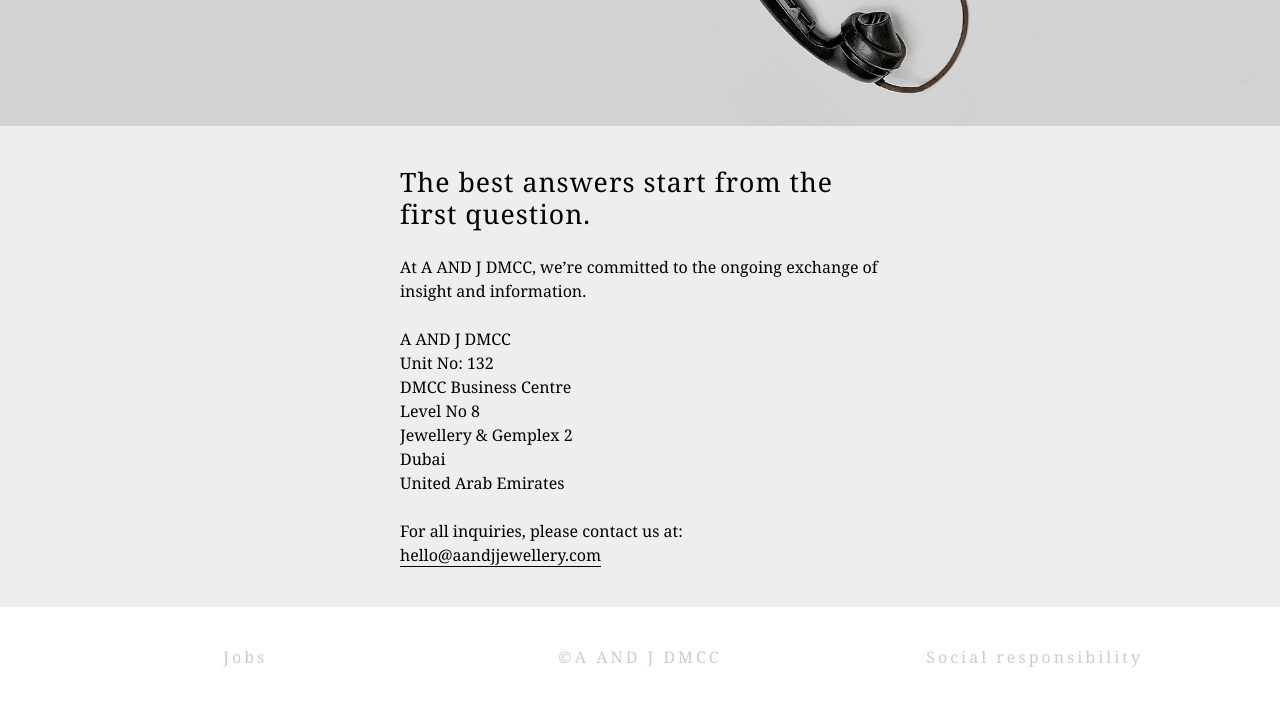
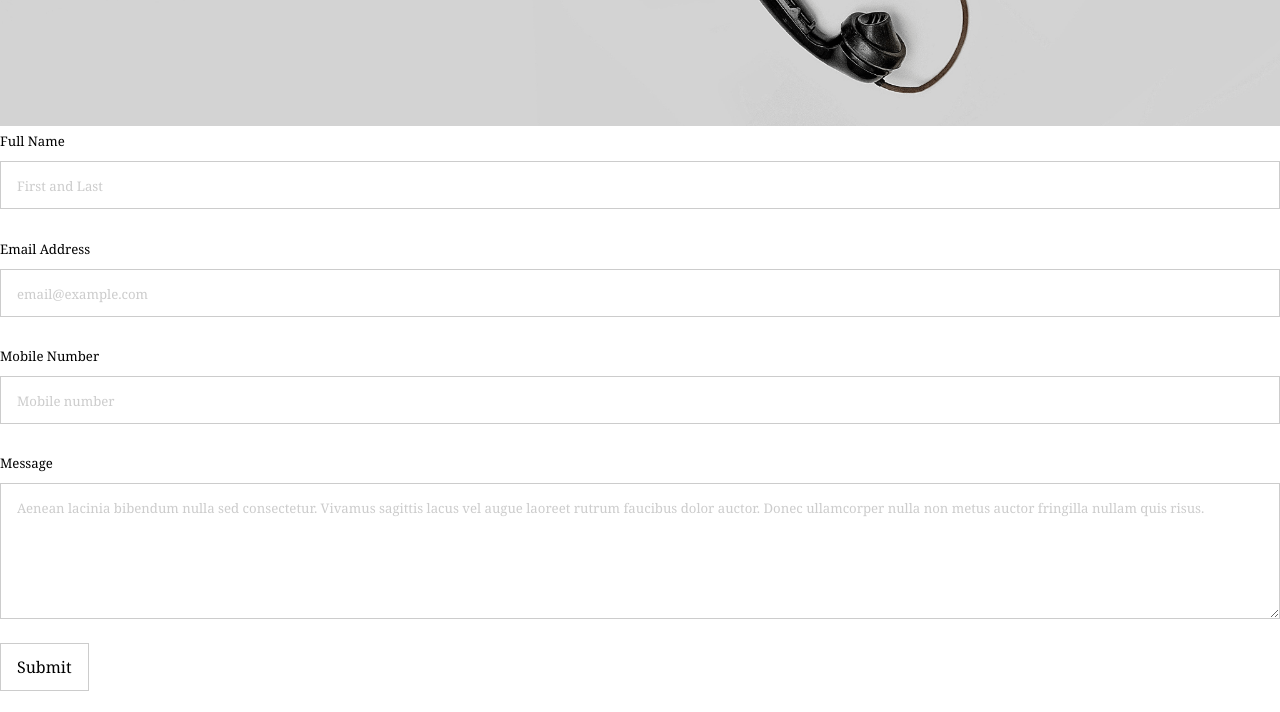
Before and after one commit to tshanib/diamangocdd, a plain HTML site: page en/contact.html in a window 1280 px wide. Shown: the part 500-1212 px from the top of the page. Drawn offline with Linux system fonts and the light colour scheme; a script that the page names is missing.

Commit message:
Update contact.html

```diff
--- a/en/contact.html
+++ b/en/contact.html
@@ -113,7 +113,128 @@
 		<p>
 	<img alt="" src="../frontend/files/userfiles/images/contact/contact.png" /></p>
 	</div>
-</div>															<div class="content-item content-item-text">
+</div>
+		<form id="fs-frm" name="simple-contact-form" accept-charset="utf-8" action="https://formspree.io/f/myylpplj" method="post">
+  <fieldset id="fs-frm-inputs">
+    <label for="full-name">Full Name</label>
+    <input type="text" name="name" id="full-name" placeholder="First and Last" required="">
+    <label for="email-address">Email Address</label>
+    <input type="email" name="_replyto" id="email-address" placeholder="email@example.com" required="">
+    <label for="mobile-number">Mobile Number</label>
+    <input type="mobile-number" name="phone" id="phone" placeholder="Mobile number" required="">
+    <label for="message">Message</label>
+    <textarea rows="5" name="message" id="message" placeholder="Aenean lacinia bibendum nulla sed consectetur. Vivamus sagittis lacus vel augue laoreet rutrum faucibus dolor auctor. Donec ullamcorper nulla non metus auctor fringilla nullam quis risus." required=""></textarea>
+    <input type="hidden" name="_subject" id="email-subject" value="Contact Form Submission">
+  </fieldset>
+  <input type="submit" value="Submit">
+</form><style>/* reset */
+#fs-frm input,
+#fs-frm select,
+#fs-frm textarea,
+#fs-frm fieldset,
+#fs-frm optgroup,
+#fs-frm label,
+#fs-frm #card-element:disabled {
+  font-family: inherit;
+  font-size: 100%;
+  color: inherit;
+  border: none;
+  border-radius: 0;
+  display: block;
+  width: 100%;
+  padding: 0;
+  margin: 0;
+  -webkit-appearance: none;
+  -moz-appearance: none;
+}
+#fs-frm label,
+#fs-frm legend,
+#fs-frm ::placeholder {
+  font-size: .825rem;
+  margin-bottom: .5rem;
+  padding-top: .2rem;
+  display: flex;
+  align-items: baseline;
+}
+
+/* border, padding, margin, width */
+#fs-frm input,
+#fs-frm select,
+#fs-frm textarea,
+#fs-frm #card-element {
+  border: 1px solid rgba(0,0,0,0.2);
+  background-color: rgba(255,255,255,0.9);
+  padding: .75em 1rem;
+  margin-bottom: 1.5rem;
+}
+#fs-frm input:focus,
+#fs-frm select:focus,
+#fs-frm textarea:focus {
+  background-color: white;
+  outline-style: solid;
+  outline-width: thin;
+  outline-color: gray;
+  outline-offset: -1px;
+}
+#fs-frm [type="text"],
+#fs-frm [type="email"] {
+  width: 100%;
+}
+#fs-frm [type="button"],
+#fs-frm [type="submit"],
+#fs-frm [type="reset"] {
+  width: auto;
+  cursor: pointer;
+  -webkit-appearance: button;
+  -moz-appearance: button;
+  appearance: button;
+}
+#fs-frm [type="button"]:focus,
+#fs-frm [type="submit"]:focus,
+#fs-frm [type="reset"]:focus {
+  outline: none;
+}
+#fs-frm [type="submit"],
+#fs-frm [type="reset"] {
+  margin-bottom: 0;
+}
+#fs-frm select {
+  text-transform: none;
+}
+
+#fs-frm [type="checkbox"] {
+  -webkit-appearance: checkbox;
+  -moz-appearance: checkbox;
+  appearance: checkbox;
+  display: inline-block;
+  width: auto;
+  margin: 0 .5em 0 0 !important;
+}
+
+#fs-frm [type="radio"] {
+  -webkit-appearance: radio;
+  -moz-appearance: radio;
+  appearance: radio;
+}
+
+/* address, locale */
+#fs-frm fieldset.locale input[name="city"],
+#fs-frm fieldset.locale select[name="state"],
+#fs-frm fieldset.locale input[name="postal-code"] {
+  display: inline;
+}
+#fs-frm fieldset.locale input[name="city"] {
+  width: 52%;
+}
+#fs-frm fieldset.locale select[name="state"],
+#fs-frm fieldset.locale input[name="postal-code"] {
+  width: 20%;
+}
+#fs-frm fieldset.locale input[name="city"],
+#fs-frm fieldset.locale select[name="state"] {
+  margin-right: 3%;
+}
+</style><div class="content-item content-item-text">
 	<div class="container-text">
 		<h2>
 	The best answers start from the first question.</h2>
```
